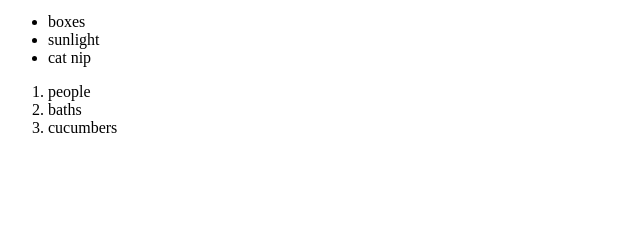
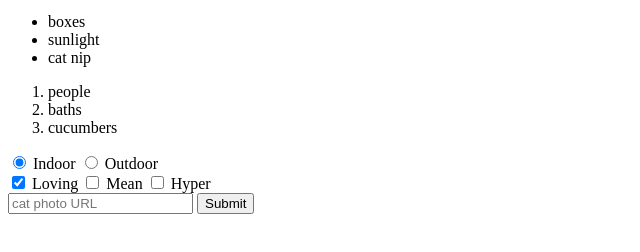
Before and after one commit to MorganS39/htmlpractice1, a plain HTML site: page index.html in a window 1280 px wide. Shown: the part 442-694 px from the top of the page, without its empty margins (0-640 px from the left). Drawn offline with Linux system fonts and the light colour scheme.

Commit message:
added a full form with buttons

```diff
--- a/index.html
+++ b/index.html
@@ -30,6 +30,29 @@
                     <li>cucumbers</li>
                 </ol>
             </div>
+            <div>
+                <form action="https://freecatphotoapp.com/submit-cat-photo">
+                    <label for="indoor">
+                        <input id="indoor" type="radio" name="indoor-outdoor" value="indoor" checked> Indoor
+                    </label>
+                    <label for="outdoor">
+                        <input id="outdoor" type="radio" name="indoor-outdoor" value="outdoor"> Outdoor
+                    </label><br>
+
+                    <label for="loving">
+                        <input id="loving" type="checkbox" name="personality" value="loving" checked> Loving
+                    </label>
+                    <label for="mean">
+                        <input id="mean" type="checkbox" name="personality" value="mean"> Mean
+                    </label>
+                    <label for="hyper">
+                        <input id="hyper" type="checkbox" name="personality" value="hyper"> Hyper
+                    </label><br>
+
+                    <input type="text" placeholder="cat photo URL" required>
+                        <button type="submit">Submit</button>
+                </form>
+            </div>
         </main>
     </body>
 </html>
```
